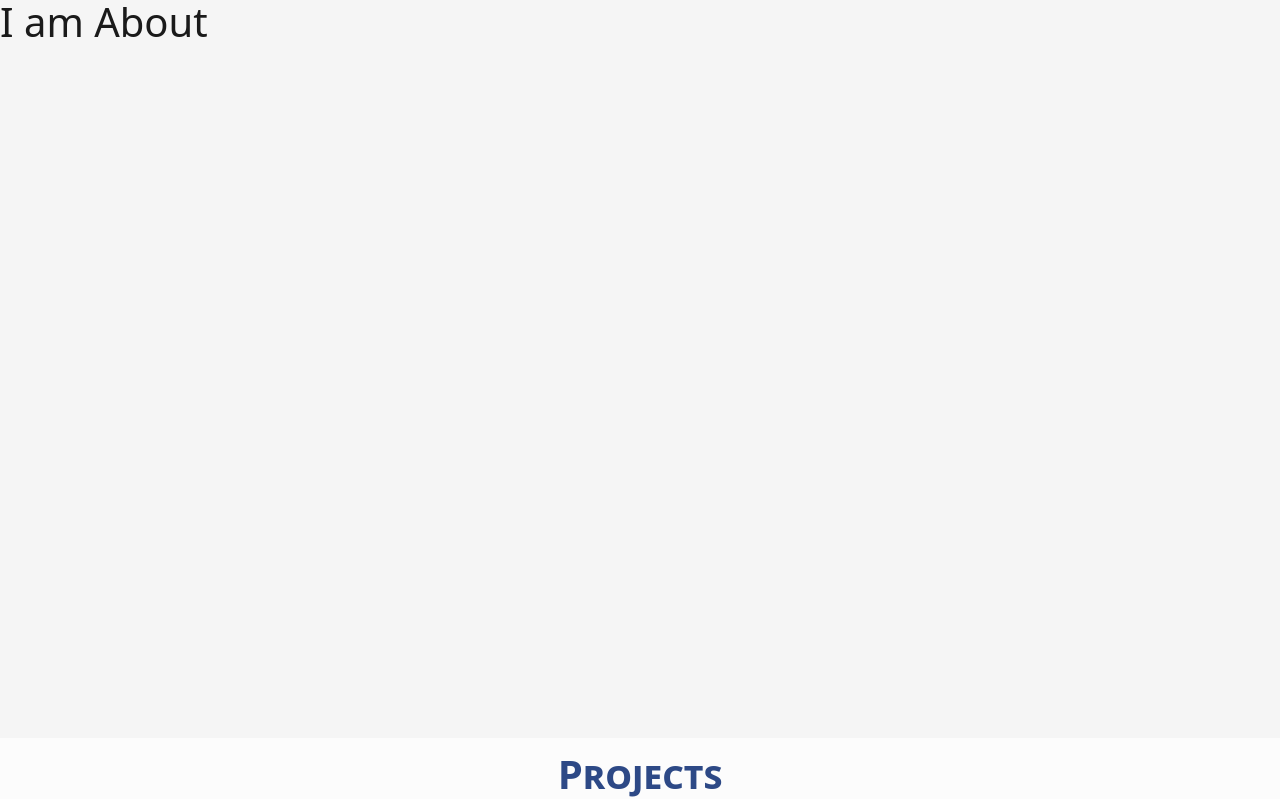
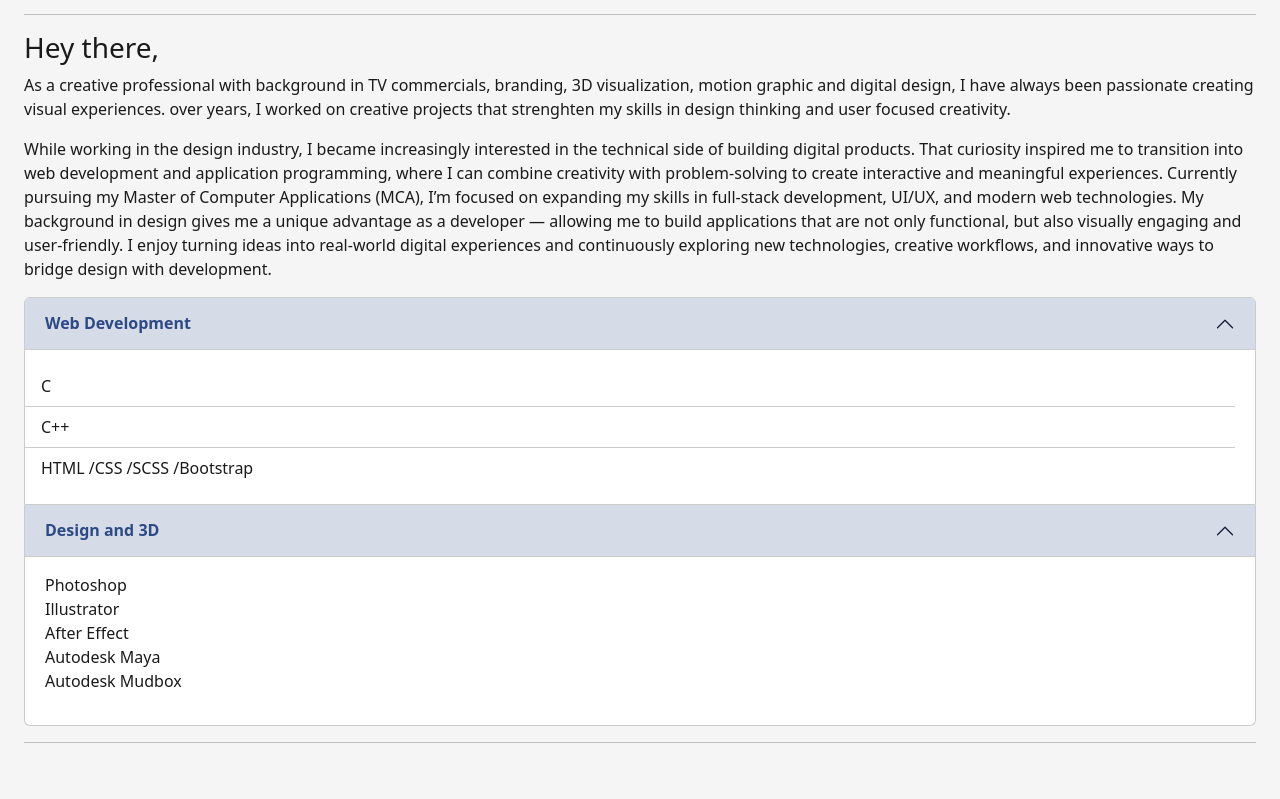
Before and after one commit to KRM-Momand/porfolio, a React app: page / in a window 1280 px wide. Shown: the part 802-1601 px from the top of the page. Built offline with nearby package versions, Linux system fonts and the light colour scheme; the HTML template or start-up script is replaced by a standard one.

Commit message:
about update

```diff
--- a/src/components/About.jsx
+++ b/src/components/About.jsx
@@ -4,9 +4,54 @@ import '../styles/about.scss';
 
 function About() {
   return (
-    <section className='about' id='about'>
-        <h1> I am About </h1>
+    <section className='about ' id='about'>
+      <hr></hr>
+      <div className='about-info'>
+        <h3> Hey there, </h3>
+        <p>
+          As a creative professional with background in TV commercials, branding, 3D visualization,
+          motion graphic and digital design, I have always been passionate creating visual experiences. over
+          years, I worked on creative projects  that strenghten my skills  in design thinking and user focused creativity.
 
+        </p>
+        <p>
+          While working in the design industry, I became increasingly interested in the technical side of building digital products. That curiosity inspired me to transition into web development and application programming, where I can combine creativity with problem-solving to create interactive and meaningful experiences.
+
+          Currently pursuing my Master of Computer Applications (MCA), I’m focused on expanding my skills in full-stack development, UI/UX, and modern web technologies. My background in design gives me a unique advantage as a developer — allowing me to build applications that are not only functional, but also visually engaging and user-friendly.
+
+          I enjoy turning ideas into real-world digital experiences and continuously exploring new technologies, creative workflows, and innovative ways to bridge design with development.
+        </p>
+      </div>
+      <div className='accordion' id='accordion-about'>
+        <div className='accordion-item'>
+          <h2 className='accordion-header'>
+            <button className='accordion-button fw-bold text-primary' type='button' data-bs-toggle='collapse' data-bs-target='#collapseOne' aria-expanded='true' aria-controls='collapseOne'> Web Development </button>
+          </h2>
+          <div className='accordion-collapse collapse show' data-bs-parent='#accordion-about' id='collapseOne'>
+            <ul className='accordion-body list-group list-group-flush'>
+              <li className='list-group-item'>C</li>
+              <li className='list-group-item'>C++</li>
+              <li className='list-group-item'> HTML /CSS /SCSS /Bootstrap </li>
+            </ul>
+          </div>
+        </div>
+        <div className='accordion-item'>
+          <h2 className='accordion-header'>
+            <button className='accordion-button fw-bold text-primary' type='button' data-bs-toggle='collapse' data-bs-target='#collapseTwo' aria-expanded='true' aria-controls='collapseTwo'> Design and 3D  </button>
+          </h2>
+          <div className='accordion-collapse collapse show' data-bs-parent='#accordion-about' id='collapseTwo'>
+            <ul className='accordion-body'>
+              <li className='list-group-item'>Photoshop</li>
+              <li className='list-group-item'>Illustrator</li>
+              <li className='list-group-item'>After Effect</li>
+              <li className='list-group-item'>Autodesk Maya</li>
+              <li className='list-group-item'>Autodesk Mudbox</li>
+            </ul>
+          </div>
+        </div>
+
+      </div>
+      <hr className='pb-5'></hr>
     </section>
   )
 }
--- a/src/styles/about.scss
+++ b/src/styles/about.scss
@@ -1,4 +1,17 @@
 .about {
     min-height: calc(100vh - 60px);
     background-color: $gray-100;
+    padding: 0px 24px;
+    display: flex;
+    flex-direction: column;
+
 }
+
+.about:first-child {
+    justify-content: stretch;
+}
+
+.about-info {
+    flex: 1;
+    align-self: stretch;
+}
```
